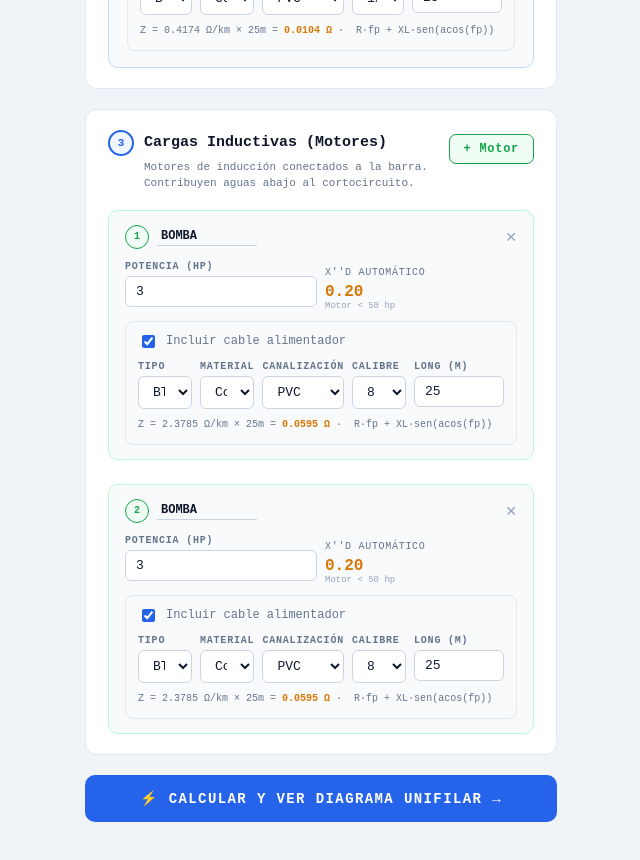
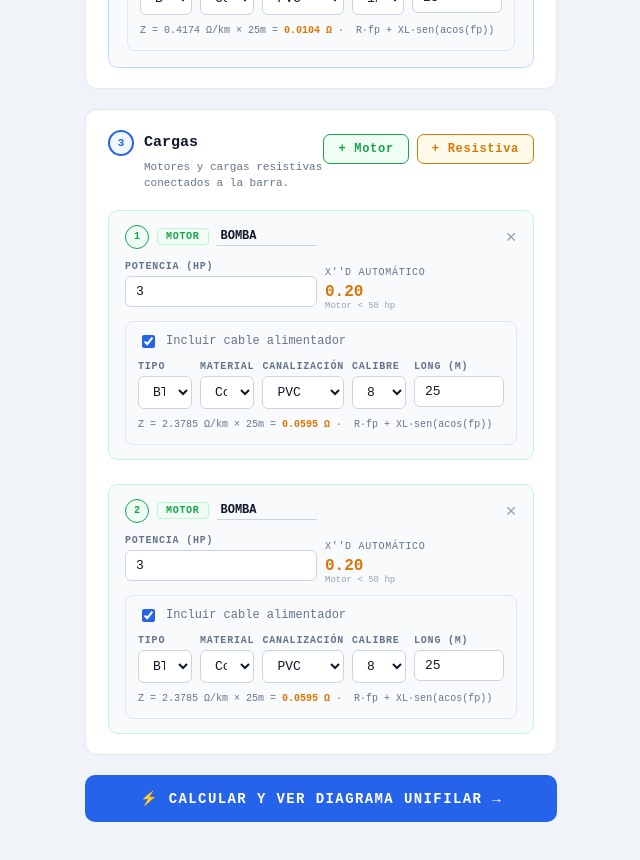
Before and after one commit to cmarioep/ICC-KVA, a React (Vite) app: page / in a window 1280 px wide. Shown: the part 1240-2100 px from the top of the page, without its empty margins (319-959 px from the left). Built offline with nearby package versions, Linux system fonts and the light colour scheme.

Commit message:
Feat: cargas resistivas

```diff
--- a/src/App.jsx
+++ b/src/App.jsx
@@ -1,6 +1,6 @@
 import "./App.scss";
 import { CABLE_TYPES } from "./utils/cableParams";
-import { getZ, getGauges } from "./utils/cableUtils";
+import { getZ, getGauges, series } from "./utils/cableUtils";
 import { formatNumber } from "./utils/format";
 import { useIccCalc } from "./hooks/useIccCalc";
 
@@ -233,6 +233,7 @@ function ParameterSummary({ data, result }) {
           </>
         )}
 
+        {loadResults.some(l => l.loadType === "motor") && <>
           <SectionTitle>Cargas Inductivas</SectionTitle>
           <SummaryTable>
             <thead><tr>
@@ -240,7 +241,7 @@ function ParameterSummary({ data, result }) {
                 <th key={header} className="rp-th">{header}</th>)}
             </tr></thead>
             <tbody>
-            {loadResults.map((load, loadIndex) => (
+              {loadResults.filter(l => l.loadType === "motor").map((load, loadIndex) => (
                 <tr key={load.id} className={loadIndex % 2 ? "rp-tr--odd" : ""}>
                   <td className="rp-td">{load.id}</td>
                   <td className="rp-td rp-td--bold">{load.label}</td>
@@ -251,6 +252,25 @@ function ParameterSummary({ data, result }) {
               ))}
             </tbody>
           </SummaryTable>
+        </>}
+        {loadResults.some(l => l.loadType === "resistive") && <>
+          <SectionTitle>Cargas Resistivas</SectionTitle>
+          <SummaryTable>
+            <thead><tr>
+              {["ID", "Descrip.", "kVAcc conductor"].map(header =>
+                <th key={header} className="rp-th">{header}</th>)}
+            </tr></thead>
+            <tbody>
+              {loadResults.filter(l => l.loadType === "resistive").map((load, loadIndex) => (
+                <tr key={load.id} className={loadIndex % 2 ? "rp-tr--odd" : ""}>
+                  <td className="rp-td">{load.id}</td>
+                  <td className="rp-td rp-td--bold">{load.label}</td>
+                  <td className="rp-td rp-td--bold rp-td--amber">{load.cableKVAcc?.toFixed(2) ?? "—"} kVA</td>
+                </tr>
+              ))}
+            </tbody>
+          </SummaryTable>
+        </>}
 
       </div>
     </div>
@@ -359,16 +379,22 @@ export default function App() {
         {/* STEP 3 – LOADS */}
         <Card>
           <div className="section-header">
-            <SectionHeader number="3" title="Cargas Inductivas (Motores)"
-              sub="Motores de inducción conectados a la barra. Contribuyen aguas abajo al cortocircuito." />
-            <button onClick={addLoad} className="btn-add btn-add--green">+ Motor</button>
+            <SectionHeader number="3" title="Cargas"
+              sub="Motores y cargas resistivas conectados a la barra." />
+            <div className="btn-add-group">
+              <button onClick={() => addLoad("motor")} className="btn-add btn-add--green">+ Motor</button>
+              <button onClick={() => addLoad("resistive")} className="btn-add btn-add--amber">+ Resistiva</button>
+            </div>
           </div>
           <div className="loads-grid">
             {data.loads.map((load, loadIndex) => (
-              <div key={load.id} className="load-card">
+              <div key={load.id} className={`load-card${load.loadType === "resistive" ? " load-card--resistive" : ""}`}>
                 <div className="load-card__header">
                   <div className="load-card__header-left">
                     <div className="load-num">{loadIndex + 1}</div>
+                    <span className={`load-badge load-badge--${load.loadType}`}>
+                      {load.loadType === "motor" ? "MOTOR" : "RESISTIVA"}
+                    </span>
                     <input
                       value={load.label}
                       onChange={e => updateField(`loads.${loadIndex}.label`, e.target.value)}
@@ -379,6 +405,7 @@ export default function App() {
                     <button onClick={() => removeLoad(load.id)} className="btn-remove-x">✕</button>
                   )}
                 </div>
+                {load.loadType === "motor" && (
                   <div className="load-params-grid">
                     <FormField label="Potencia (HP)"><FormInput value={load.hp} onChange={v => updateField(`loads.${loadIndex}.hp`, v)} min={0.5} step={0.5} /></FormField>
                     <div className="xdpp-display">
@@ -387,6 +414,7 @@ export default function App() {
                       <div className="xdpp-display__hint">{load.hp >= 50 ? "Motor ≥ 50 hp" : "Motor < 50 hp"}</div>
                     </div>
                   </div>
+                )}
                 <CableForm cable={load.cable} onChange={c => updateField(`loads.${loadIndex}.cable`, c)} />
               </div>
             ))}
@@ -474,6 +502,7 @@ export default function App() {
           </div>
         </Card>
 
+        {loadResults.some(l => l.loadType === "motor") && (
           <Card>
             <div className="card-section-label">Contribución Motores → Barra</div>
             <div className="table-overflow">
@@ -482,7 +511,7 @@ export default function App() {
                   {["Motor", "HP", "X''d", "kVAcc motor", "kVAcc cable", "kVAcc a barra", "Icc (A)"].map(header => <th key={header} className="res-th">{header}</th>)}
                 </tr></thead>
                 <tbody>
-                {loadResults.map((load, loadIndex) => (
+                  {loadResults.filter(l => l.loadType === "motor").map((load, loadIndex) => (
                     <tr key={load.id} className={loadIndex % 2 ? "res-tr--striped" : ""}>
                       <td className="res-td res-td--dark res-td--bold">{load.label}</td>
                       <td className="res-td">{load.hp}</td>
@@ -504,6 +533,34 @@ export default function App() {
               </table>
             </div>
           </Card>
+        )}
+        {loadResults.some(l => l.loadType === "resistive") && (
+          <Card>
+            <div className="card-section-label">Cargas Resistivas — kVAcc Disponible en Terminal</div>
+            <div className="table-overflow">
+              <table className="res-table">
+                <thead><tr>
+                  {["Carga", "kVAcc conductor", "kVAcc en terminal", "Icc terminal (A)"].map(header => <th key={header} className="res-th">{header}</th>)}
+                </tr></thead>
+                <tbody>
+                  {loadResults.filter(l => l.loadType === "resistive").map((load, loadIndex) => {
+                    const terminalKVAcc = load.cableKVAcc ? series(upstreamKVAcc, load.cableKVAcc) : upstreamKVAcc;
+                    return (
+                      <tr key={load.id} className={loadIndex % 2 ? "res-tr--striped" : ""}>
+                        <td className="res-td res-td--dark res-td--bold">{load.label}</td>
+                        <td className={`res-td res-td--mono${load.cableKVAcc ? "" : " res-td--light"}`}>
+                          {load.cableKVAcc ? formatNumber(load.cableKVAcc, 1) : "—"}
+                        </td>
+                        <td className="res-td res-td--amber res-td--bold res-td--mono">{formatNumber(terminalKVAcc, 1)} kVA</td>
+                        <td className="res-td res-td--mono">{formatNumber(terminalKVAcc / (Math.sqrt(3) * busVoltageKV), 1)} A</td>
+                      </tr>
+                    );
+                  })}
+                </tbody>
+              </table>
+            </div>
+          </Card>
+        )}
 
         {/* Final summary */}
         <div className="summary-grid">
--- a/src/App.scss
+++ b/src/App.scss
@@ -361,6 +361,23 @@ $c-border-input: #cbd5e1;
     border-color: $c-green;
     color: $c-green;
   }
+
+  &--amber {
+    background: $c-amber-bg;
+    border-color: $c-amber;
+    color: $c-amber;
+  }
+}
+
+.btn-add-group {
+  display: flex;
+  gap: 8px;
+  flex-shrink: 0;
+  margin-top: 4px;
+
+  .btn-add {
+    margin-top: 0;
+  }
 }
 
 // ── Sources list ──────────────────────────────────────────────────────────────
@@ -506,6 +523,10 @@ $c-border-input: #cbd5e1;
     align-items: center;
     gap: 8px;
   }
+
+  &--resistive {
+    border-color: $c-amber-border;
+  }
 }
 
 .load-num {
@@ -521,6 +542,26 @@ $c-border-input: #cbd5e1;
   font-weight: 700;
   color: $c-green;
   flex-shrink: 0;
+}
+
+.load-badge {
+  font-size: 10px;
+  font-weight: 700;
+  padding: 2px 8px;
+  border-radius: 4px;
+  letter-spacing: 0.07em;
+
+  &--motor {
+    background: $c-green-light;
+    color: $c-green;
+    border: 1px solid $c-green-border;
+  }
+
+  &--resistive {
+    background: $c-amber-bg;
+    color: $c-amber;
+    border: 1px solid $c-amber-border;
+  }
 }
 
 .load-label-input {
--- a/src/hooks/useIccCalc.js
+++ b/src/hooks/useIccCalc.js
@@ -12,8 +12,13 @@ const createDefaultSource = (id) => ({
   inCable: createDefaultCable(), outCable: createDefaultCable(),
 });
 
-const createDefaultLoad = (id) => ({
-  id, label: `Motor ${id}`, hp: 50,
+const createDefaultMotorLoad = (id) => ({
+  id, loadType: "motor", label: `Motor ${id}`, hp: 50,
+  cable: { enabled: true, type: "BT600", gauge: "2/0", material: "Cobre", canal: "PVC", len: 50 },
+});
+
+const createDefaultResistiveLoad = (id) => ({
+  id, loadType: "resistive", label: `Carga R ${id}`,
   cable: { enabled: true, type: "BT600", gauge: "2/0", material: "Cobre", canal: "PVC", len: 50 },
 });
 
@@ -35,11 +40,11 @@ const createInitialData = () => ({
   ],
   loads: [
     {
-      id: 1, label: "BOMBA", hp: 3,
+      id: 1, loadType: "motor", label: "BOMBA", hp: 3,
       cable: { enabled: true, type: "BT600", gauge: "8", material: "Cobre", canal: "PVC", len: 25 },
     },
     {
-      id: 2, label: "BOMBA", hp: 3,
+      id: 2, loadType: "motor", label: "BOMBA", hp: 3,
       cable: { enabled: true, type: "BT600", gauge: "8", material: "Cobre", canal: "PVC", len: 25 },
     },
   ],
@@ -86,12 +91,19 @@ function runCalc(data) {
   // Generators are local sources — their bus contribution is downstream, like motors
   let downstreamKVAcc = generatorBusKVAcc;
   const loadResults = loads.map(load => {
+    if (load.loadType === "resistive") {
+      let cableKVAcc = null;
+      if (load.cable.enabled) {
+        cableKVAcc = cableKVA(busVoltageKV, getZ(load.cable.type, load.cable.gauge, load.cable.material, load.cable.canal), load.cable.len);
+      }
+      return { ...load, cableKVAcc, kVAccContributionToBus: 0, motorKVAcc: null, xdpp: null };
+    }
     const xdpp         = load.hp >= 50 ? 0.17 : 0.20;
     const motorKVAcc   = load.hp / xdpp;
     let kVAccContributionToBus = motorKVAcc, cableKVAcc = null;
     if (load.cable.enabled) {
-      cableKVAcc              = cableKVA(busVoltageKV, getZ(load.cable.type, load.cable.gauge, load.cable.material, load.cable.canal), load.cable.len);
-      kVAccContributionToBus  = series(motorKVAcc, cableKVAcc);
+      cableKVAcc             = cableKVA(busVoltageKV, getZ(load.cable.type, load.cable.gauge, load.cable.material, load.cable.canal), load.cable.len);
+      kVAccContributionToBus = series(motorKVAcc, cableKVAcc);
     }
     downstreamKVAcc += kVAccContributionToBus;
     return { ...load, xdpp, motorKVAcc, cableKVAcc, kVAccContributionToBus };
@@ -135,7 +147,7 @@ export function useIccCalc() {
 
   const addSource    = () => setData(prevData => ({ ...prevData, sources: [...prevData.sources, createDefaultSource(prevData.sources.length + 1)] }));
   const removeSource = (id) => setData(prevData => ({ ...prevData, sources: prevData.sources.filter(source => source.id !== id) }));
-  const addLoad      = () => setData(prevData => ({ ...prevData, loads: [...prevData.loads, createDefaultLoad(prevData.loads.length + 1)] }));
+  const addLoad      = (type = "motor") => setData(prevData => ({ ...prevData, loads: [...prevData.loads, type === "resistive" ? createDefaultResistiveLoad(prevData.loads.length + 1) : createDefaultMotorLoad(prevData.loads.length + 1)] }));
   const removeLoad   = (id) => setData(prevData => ({ ...prevData, loads: prevData.loads.filter(load => load.id !== id) }));
 
   const calculate = () => {
```
Also changed, not shown: src/utils/diagram.js (+42 -0 lines). Lines whose indentation alone changed are shown as unchanged.
